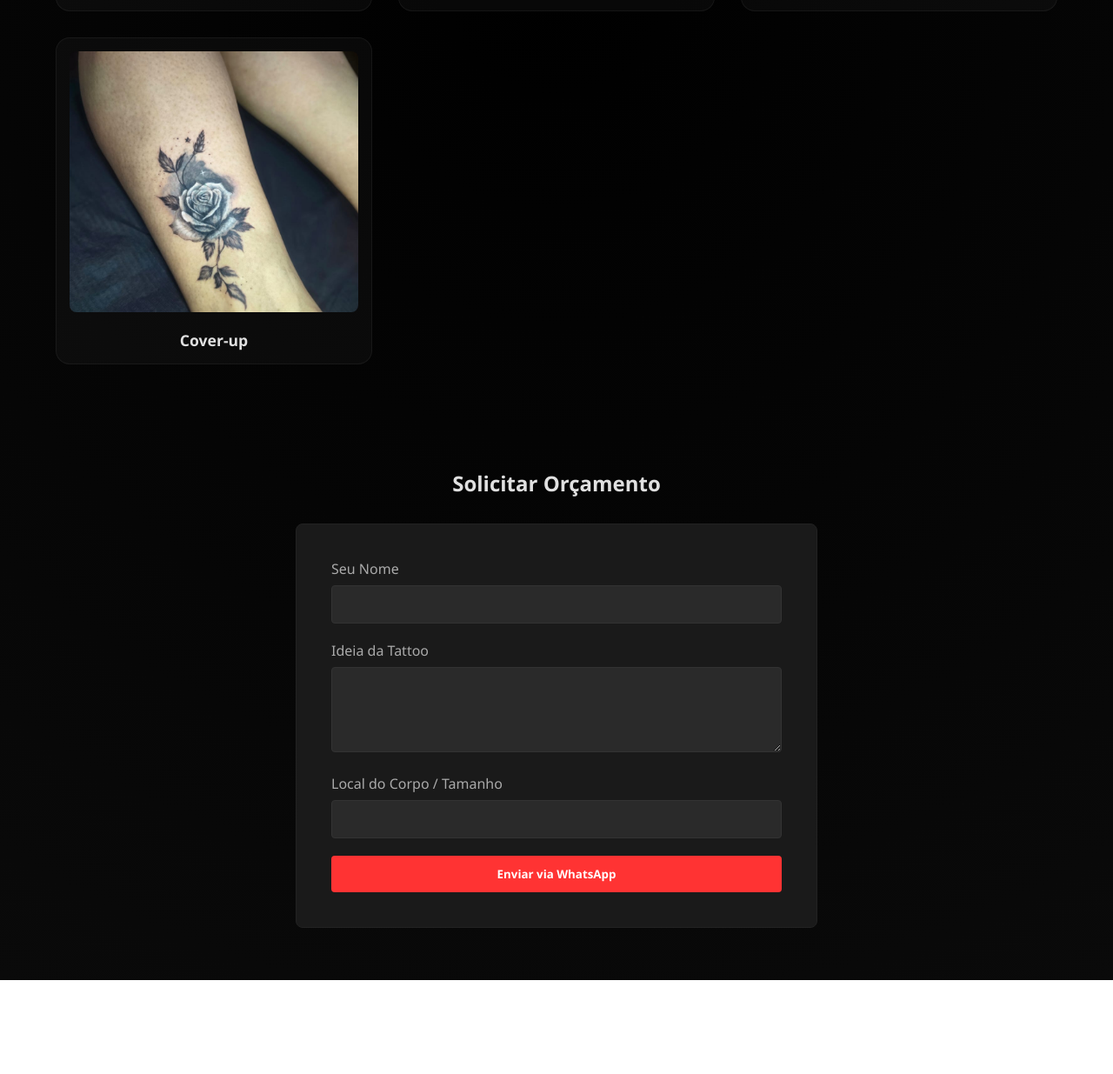
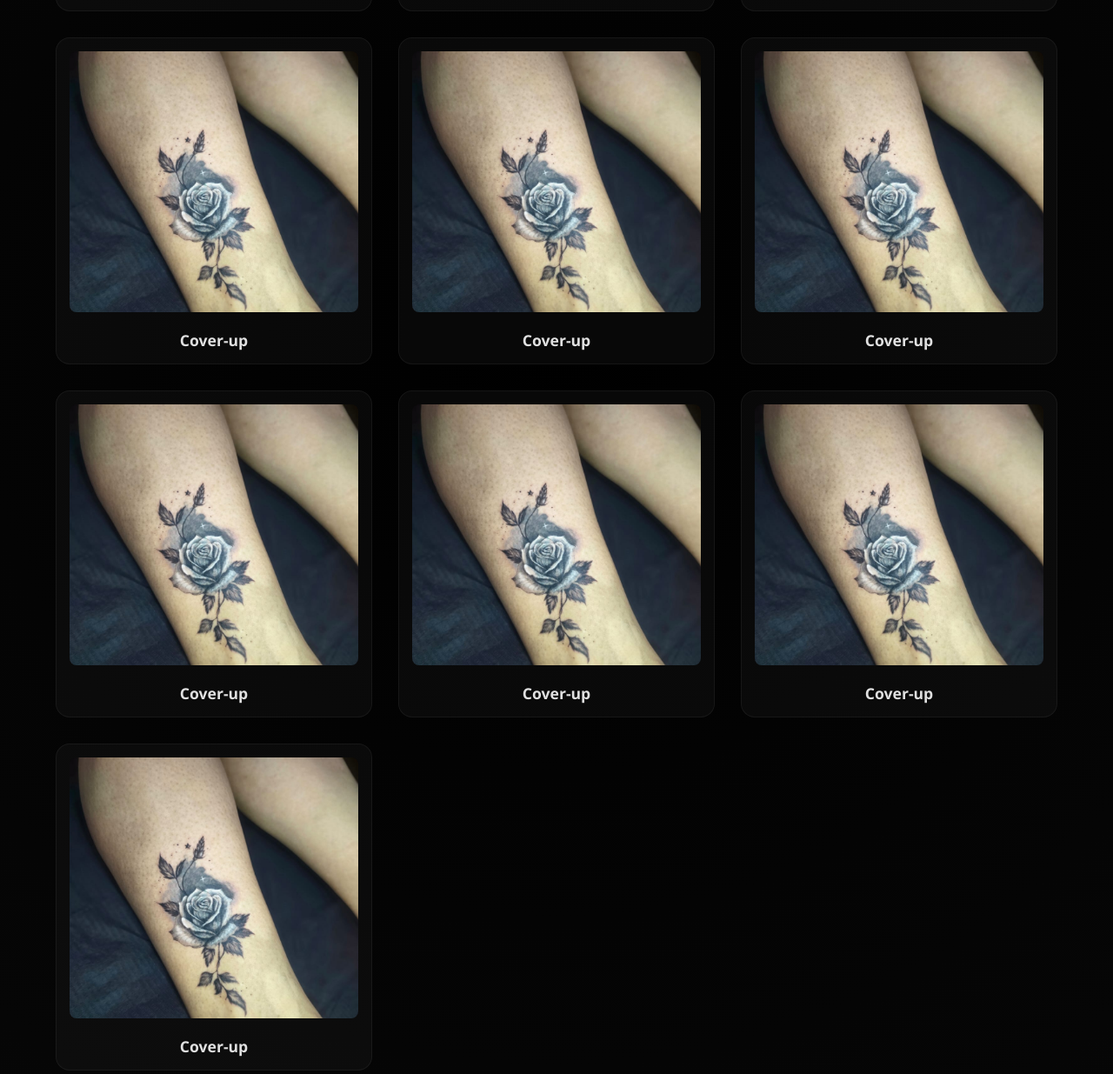
Before and after one commit to alanoliversolivers-coder/EstudioAfrica, a website: page index.html in a window 1280 px wide. Shown: the part 1168-2403 px from the top of the page at 87% size. Before the commit the page ends 2295 px from the top, so only its background shows below. Drawn offline with Linux system fonts and the light colour scheme.

Commit message:
Update index.html

```diff
--- a/index.html
+++ b/index.html
@@ -162,6 +162,30 @@
                 <img src="Cobertura.jpg" alt="Tattoo Cover-up">
                 <h3>Cover-up</h3>
                 </div>
+            <div class="art-item">
+                <img src="Cobertura.jpg" alt="Tattoo Cover-up">
+                <h3>Cover-up</h3>
+                </div>
+            <div class="art-item">
+                <img src="Cobertura.jpg" alt="Tattoo Cover-up">
+                <h3>Cover-up</h3>
+                </div>
+            <div class="art-item">
+                <img src="Cobertura.jpg" alt="Tattoo Cover-up">
+                <h3>Cover-up</h3>
+                </div>
+            <div class="art-item">
+                <img src="Cobertura.jpg" alt="Tattoo Cover-up">
+                <h3>Cover-up</h3>
+                </div>
+            <div class="art-item">
+                <img src="Cobertura.jpg" alt="Tattoo Cover-up">
+                <h3>Cover-up</h3>
+                </div>
+            <div class="art-item">
+                <img src="Cobertura.jpg" alt="Tattoo Cover-up">
+                <h3>Cover-up</h3>
+                </div>
         </div>
     </section>
 
```
